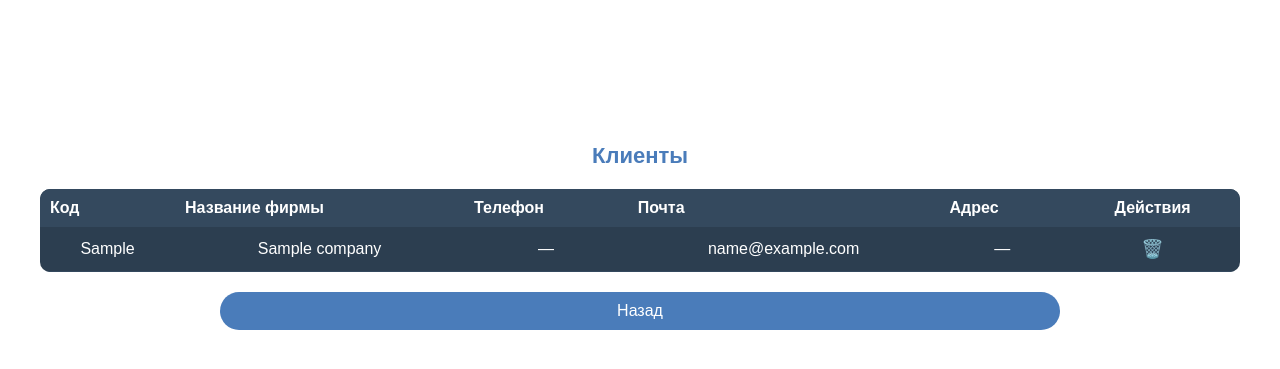
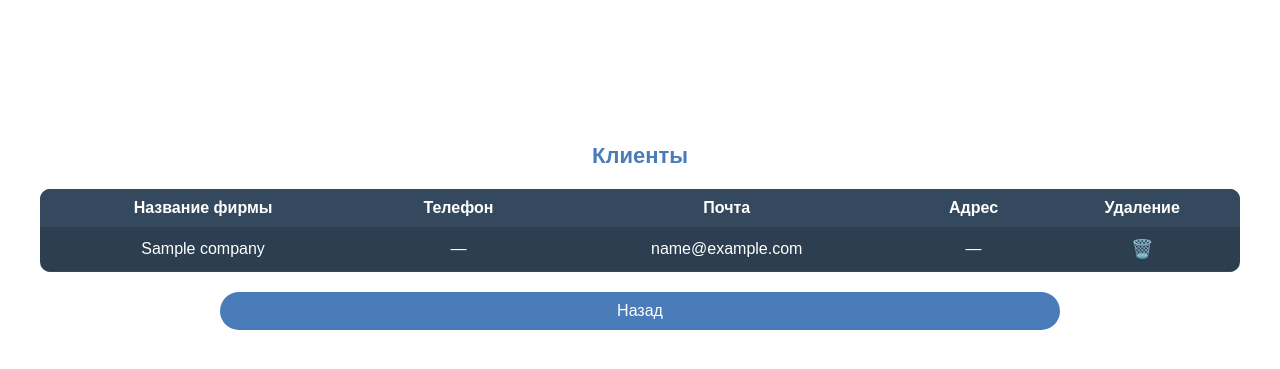
Before and after one commit to abletoburntheweb/echo_delivery_web, a Django app: template templates/admin_clients.html in a window 1280 px wide. Shown: the part 195-564 px from the top of the page. Run offline with Django 5.2, Linux system fonts and the light colour scheme; the template is opened without the code that fills it: most values are stand-ins (such as "Sample title", 1, 10 or a date in 2020).

Commit message:
fix code

```diff
--- a/templates/admin_clients.html
+++ b/templates/admin_clients.html
@@ -5,7 +5,7 @@
     <meta charset="UTF-8">
     <title>Клиенты | ECHO Corp.</title>
     {% load static %}
-    <link rel="stylesheet" type="text/css" href="{% static 'core/css/a_admin.css' %}?v=3">
+    <link rel="stylesheet" type="text/css" href="{% static 'core/css/a_admin.css' %}?v=2">
 </head>
 <body>
     <div class="header">
@@ -30,18 +30,16 @@
                     <table style="width: 100%; min-width: 800px; border-collapse: collapse; color: white; background-color: #2c3e50; border-radius: 10px; overflow: hidden;">
                         <thead>
                             <tr style="background-color: #34495e; font-weight: bold;">
-                                <th style="padding: 10px; text-align: left;">Код</th>
-                                <th style="padding: 10px; text-align: left;">Название фирмы</th>
-                                <th style="padding: 10px; text-align: left;">Телефон</th>
-                                <th style="padding: 10px; text-align: left;">Почта</th>
-                                <th style="padding: 10px; text-align: left;">Адрес</th>
-                                <th style="padding: 10px; text-align: center;">Действия</th>
+                                <th style="padding: 10px; text-align: center;">Название фирмы</th>
+                                <th style="padding: 10px; text-align: center;">Телефон</th>
+                                <th style="padding: 10px; text-align: center;">Почта</th>
+                                <th style="padding: 10px; text-align: center;">Адрес</th>
+                                <th style="padding: 10px; text-align: center;">Удаление</th>
                             </tr>
                         </thead>
                         <tbody>
                             {% for company in companies %}
                                 <tr style="border-bottom: 1px solid #34495e;">
-                                    <td style="padding: 10px;">{{ company.id_company }}</td>
                                     <td style="padding: 10px;">{{ company.name }}</td>
                                     <td style="padding: 10px;">{{ company.phone|default:"—" }}</td>
                                     <td style="padding: 10px;">{{ company.email|default:"—" }}</td>
```
